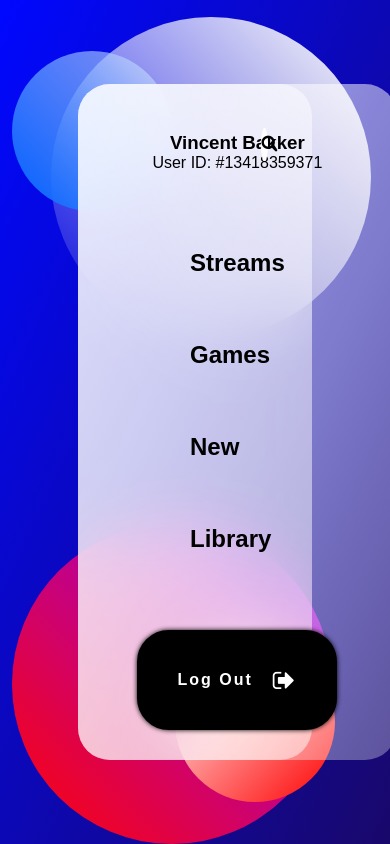
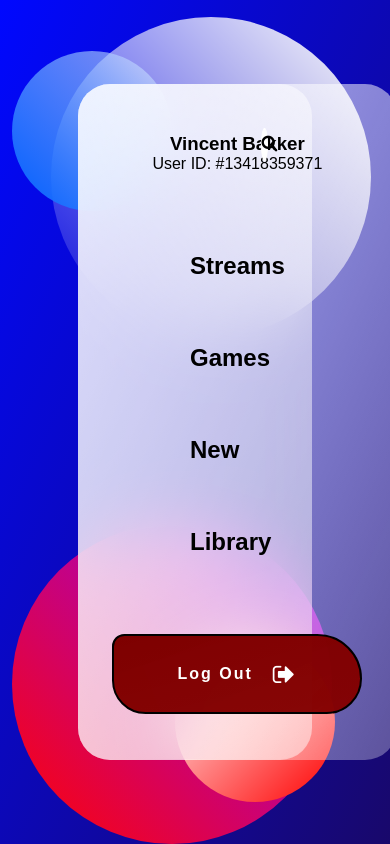
Before and after one commit to AechyAechisAeching/Explorer-app, a plain HTML site: page Code/index.html in a window 390 px wide. Shown: the top 844 px of the page. Drawn offline with Linux system fonts and the light colour scheme.

Commit message:
responsive

```diff
--- a/Code/index.html
+++ b/Code/index.html
@@ -2,7 +2,7 @@
 <html lang="en">
 <head>
     <meta charset="UTF-8">
-    <meta name="viewport" content="width=device-width, initial-scale=1.0">
+    <meta name="viewport" content="width=device-width, initial-scale=1, maximum-scale=1, minimum-scale=1" />
     <title>Home</title>
     <link rel="stylesheet" href="https://cdnjs.cloudflare.com/ajax/libs/font-awesome/4.7.0/css/font-awesome.min.css">
     <link rel="preconnect" href="https://fonts.gstatic.com">
--- a/Code/style.css
+++ b/Code/style.css
@@ -4,9 +4,21 @@
     box-sizing: border-box;
     font-family: Arial, Helvetica, sans-serif;
     text-decoration: none;
+
 }
 
-
+*::selection {
+  background: #000000;
+  color: #ffffff;
+}
+*::-moz-selection {
+  background: #000000;
+  color: #ffffff;
+}
+*::-webkit-selection {
+  background: #000000;
+  color: #ffffff;
+}
 
 
 main {
@@ -123,29 +135,31 @@ rgb(0, 98, 255)
   justify-content: center;
   align-items: center;
   letter-spacing: 2px;
-  background-color: black;
+  background: linear-gradient(to right bottom, #7e0000, #840000f7);
   border: 2.5px solid rgb(0, 0, 0);
-  border-radius: 2rem;
-  width: 200px;
-  height: 100px;
+  border-radius: 55px 200px  158px 150px;
+  width: 250px;
+  height: 80px;
   cursor: pointer;
-  transition: 1.3s ease;
+  margin-bottom: 15px;
+  transition: 0.3s ease;
   color: white;
   font-weight: 600;
-  box-shadow: 0 0 5px #000000;
+
 }
 
 .btn:hover {
-  transform: scale3d(1.03);
   display: flex;
   justify-items: center;
+  transform: translateX(15px);
+  transform: translateZ(15px);
   align-items: center;
-  letter-spacing: 5px;
-  border-radius: 1rem;
+  letter-spacing: 4px;
+  border-radius: 55px 200px  158px 150px;
   border: 2.5px solid black;
-  background-color: white;
-  color: black;
-  box-shadow: 0 0 25px #ffffff;
+  background: linear-gradient(to right bottom, #840000f7, #940000);
+  color: rgb(255, 255, 255);
+
 }
 
 /* GAMES */
```
